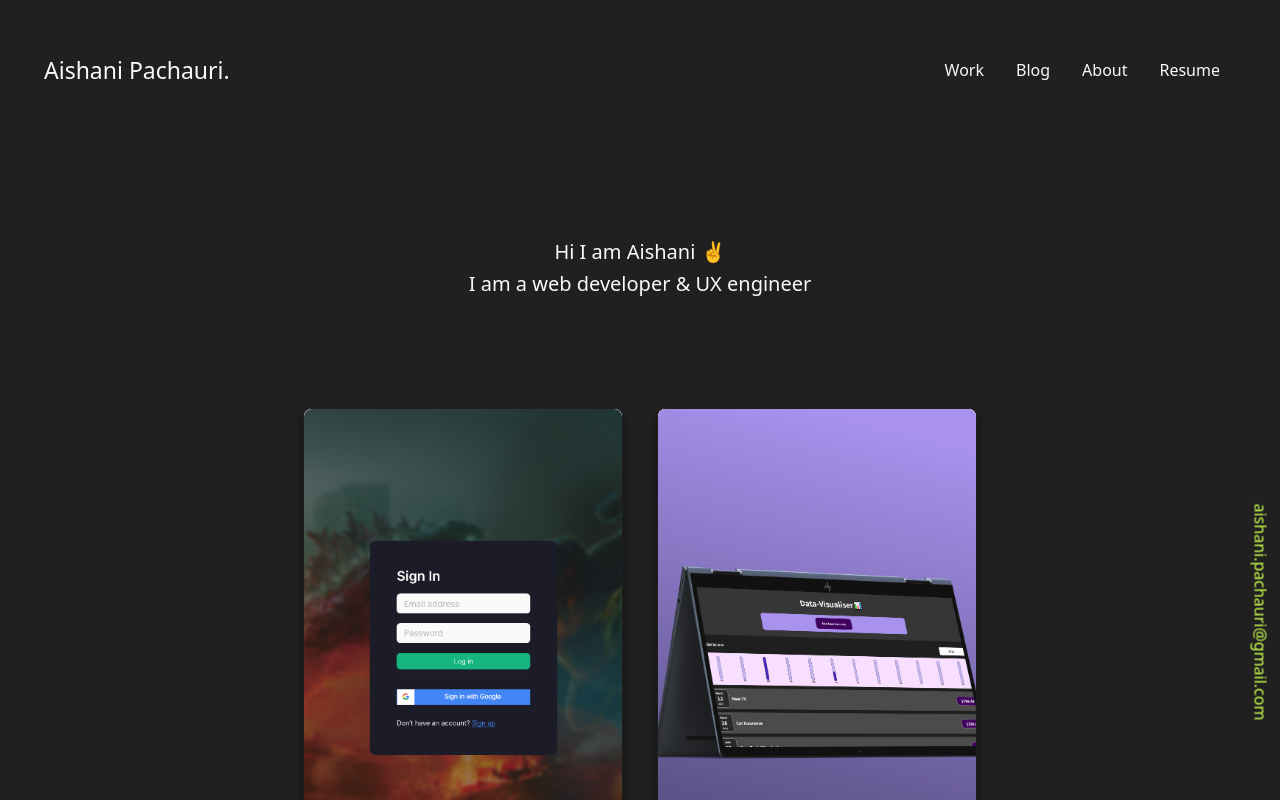
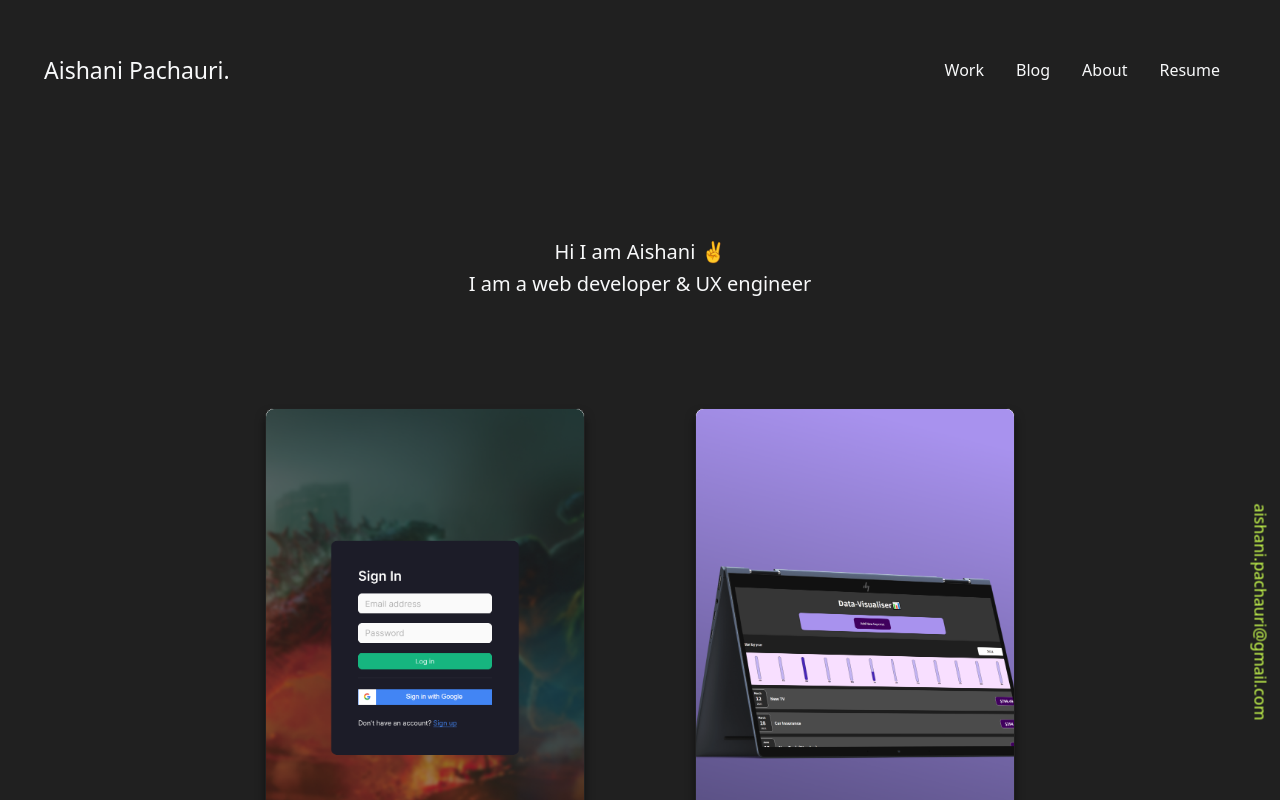
Before and after one commit to Aishanipach/DevPortfolio, a React (Create React App) app: page / in a window 1280 px wide. Shown: the top 800 px of the page. Built offline with nearby package versions, Linux system fonts and the light colour scheme.

Commit message:
Update CardGrids.css

```diff
--- a/src/components/CardGrids.css
+++ b/src/components/CardGrids.css
@@ -1,6 +1,6 @@
 .wrapper {
     display: flex;
-    margin: 12vh 16vw;
+    margin: 12vh 10vw;
     justify-content: space-around;
     flex-wrap: wrap;
 }
```
